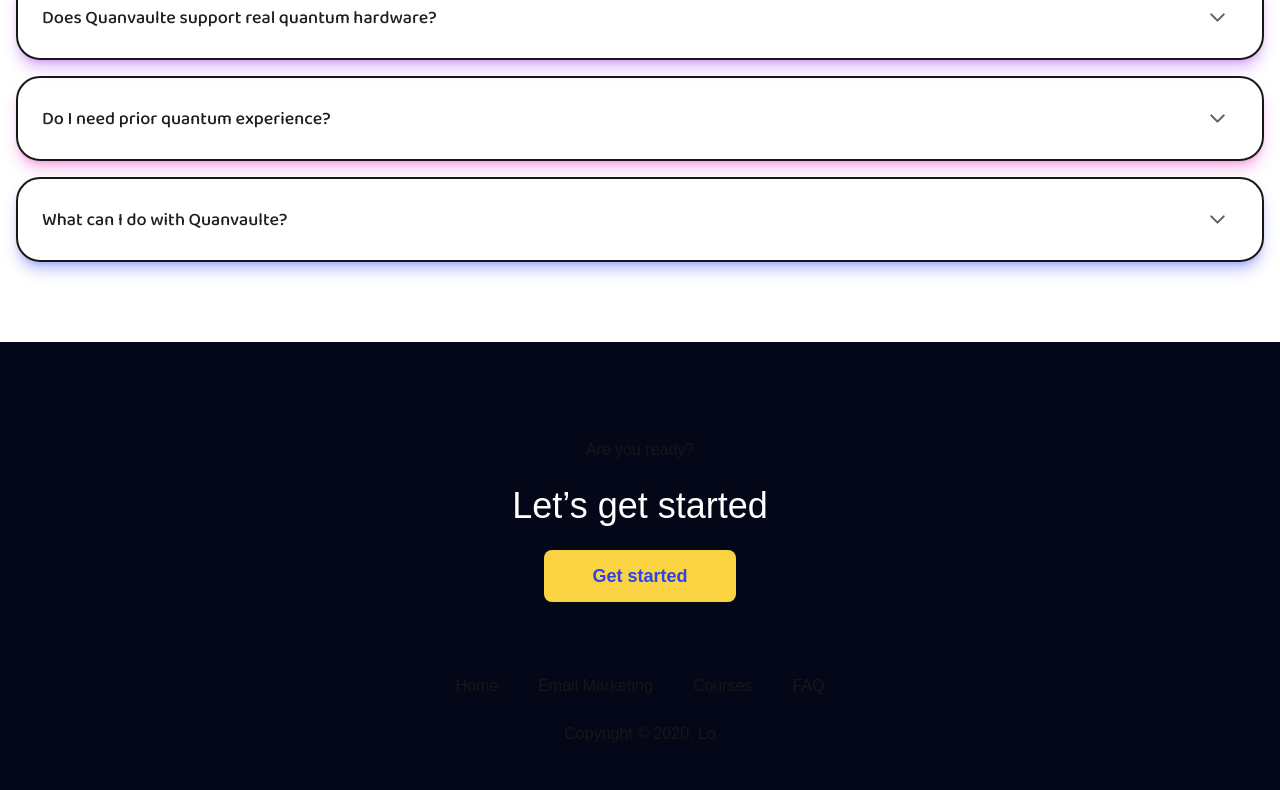
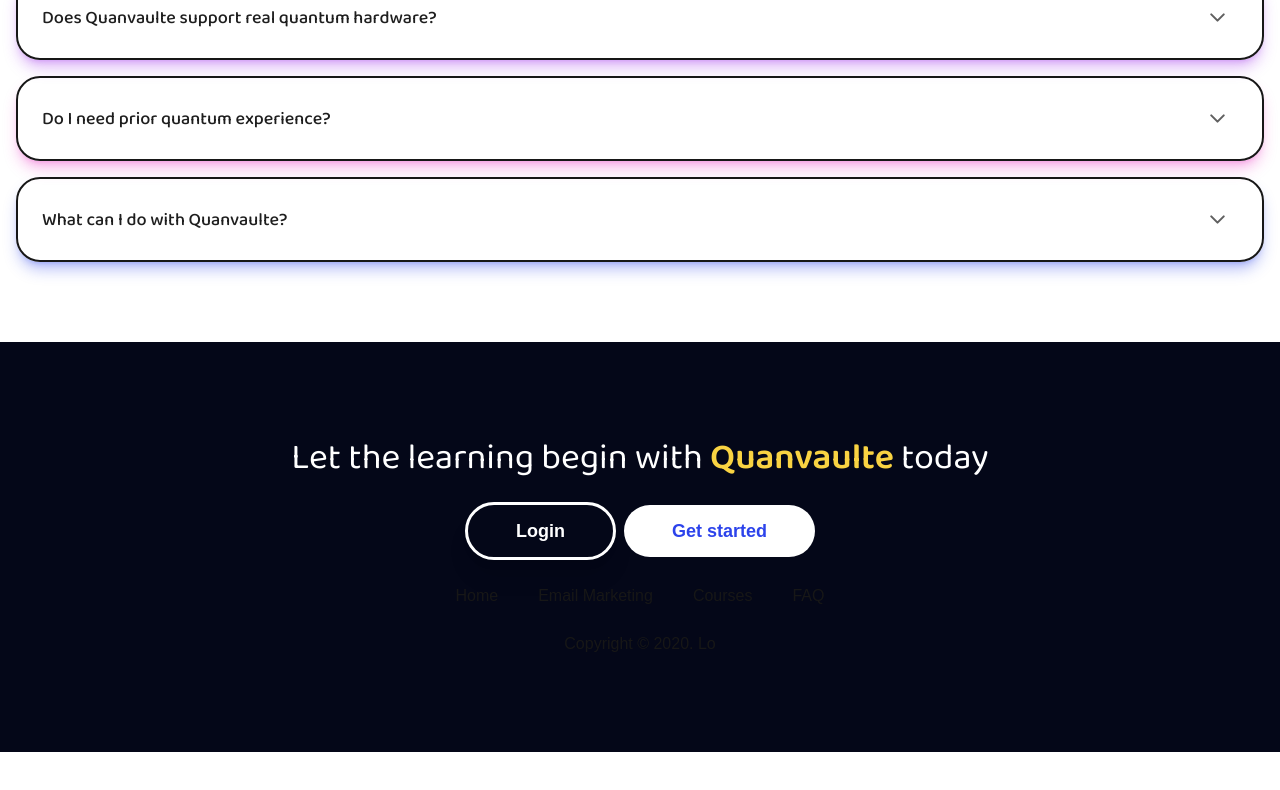
Before and after one commit to Quanvaulte/quanvaulte-user-FE, a Next.js app: page / in a window 1280 px wide. Shown: the part 1655-2445 px from the top of the page. After the commit the page ends 2407 px from the top, so only its background shows below. Built offline with nearby package versions, Linux system fonts and the light colour scheme.

Commit message:
footer button

```diff
--- a/components/Footer.tsx
+++ b/components/Footer.tsx
@@ -3,21 +3,32 @@ export default function Footer() {
 
   return (
     <div className="bg-[#040718] text-center max-h-[511px] flex flex-col gap-6 py-24 ">
-      <p
+      {/* <p
         className="font-normal
       text-base
       ">
         Are you ready?
-      </p>
+      </p> */}
 
-      <h2 className="text-4xl text-white  ">Let’s get started</h2>
+      <h2 className="text-4xl text-white font-normal font-baloo ">
+        Let the learning begin with
+        <span className="text-[#F9D342] font-semibold"> Quanvaulte </span>today
+      </h2>
 
-      <button
-        className="bg-[#F9D342]
-      rounded-lg text-[#2C43EB] text-lg font-bold py-3 px-12
-cursor-pointer  max-w-48 mx-auto mb-12   ">
-        Get started
-      </button>
+      <div className="flex items-center gap-2 justify-center">
+        <button
+          className="
+      rounded-[40px] border-3 border-white shadow-xl text-white text-lg font-bold py-3 px-12
+cursor-pointer   ">
+          Login
+        </button>
+        <button
+          className="bg-white
+      rounded-[40px] text-[#2C43EB] text-lg font-bold py-3 px-12
+cursor-pointer    ">
+          Get started
+        </button>
+      </div>
 
       <ul className="flex justify-center items-center max-w-[493px] mx-auto gap-10 ">
         {footerItems.map((item) => (
```
